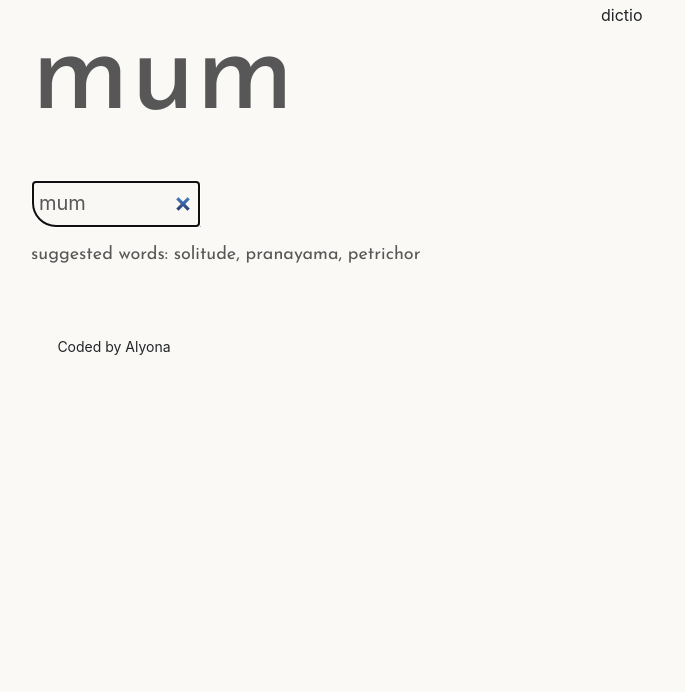
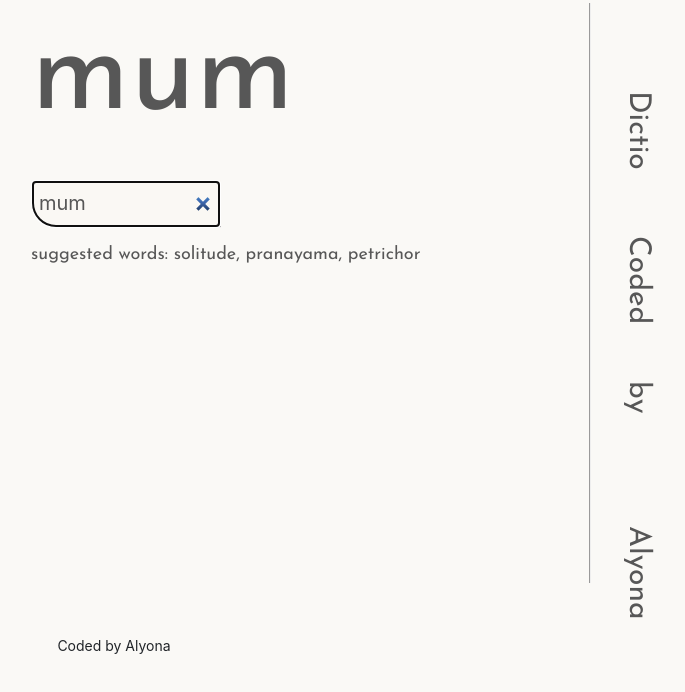
Before and after one commit to georginskaya/React-Dictionary, a React (Create React App) app: page / in a window 1280 px wide. Shown: the top 692 px of the page, without its empty margins (526-1211 px from the left). Built offline with nearby package versions, Linux system fonts and the light colour scheme; no server answers; a web font is replaced by a local one.

Commit message:
photos fixed

```diff
--- a/src/Dictionary.css
+++ b/src/Dictionary.css
@@ -1,3 +1,7 @@
+@import url('https://fonts.googleapis.com/css2?family=Josefin+Sans&display=swap');
+
+
+
 form {
 margin: 0 auto;
 
@@ -5,6 +9,26 @@ font-size: 20px;
 margin-top: 30px;
 
 
+
+}
+
+.credits{
+    border-left: 2px groove ;
+    border-top: none;
+    border-right: none;
+    border-bottom:none;
+
+
+}
+
+.titleDictio
+{
+   margin-top: 100px;
+   color: #575757;
+    transform: rotate(90deg);
+
+   font-size: 30px;
+  font-family:  'Josefin Sans', sans-serif;
 
 }
 
@@ -16,7 +40,7 @@ margin-top: 30px;
     background: rgba(250, 248, 245, 0.82);
 
 
-      width:170px;
+      width:190px;
 
         color: #575757;
 
@@ -38,8 +62,8 @@ padding-bottom: 6px;
 
 .Dictionary section {
     display: block;
-    padding-right: 3px;
-
+    padding: 10px;
+  width:80%;
 
     background: rgba(250, 248, 245, 0.82);
     padding-bottom: 9px;
--- a/src/Dictionary.js
+++ b/src/Dictionary.js
@@ -26,7 +26,7 @@ axios.get(apiUrl).then(handleResponse);
 let pexelsApiKey ="563492ad6f917000010000015bc292821b8b4a038bb394077696de49";
 let pexelsApiUrl =`https://api.pexels.com/v1/search?query=${keyWord}&per_page=4`;
 let headers = {"Authorization" : `
-er ${pexelsApiKey}`};
+Bearer ${pexelsApiKey}`};
 
 axios.get(pexelsApiUrl, { headers: headers })
     .then(handlePexelsResponse);
@@ -84,7 +84,10 @@ if(loaded){
 
     </div>
 
-     <div className="col-1">dictio</div>
+     <div className="col-1 credits"><div className="titleDictio">Dictio </div>
+     <div className="titleDictio">Coded</div><div className="titleDictio">by </div> <div className="titleDictio">Alyona</div>
+
+     </div>
 
     </div></div>
 
--- a/src/Phonetic.css
+++ b/src/Phonetic.css
@@ -1,6 +1,6 @@
 .Phonetic{
     height: 50px;
-    width: 300px;
+    width: 370px;
 
 }
 
```
